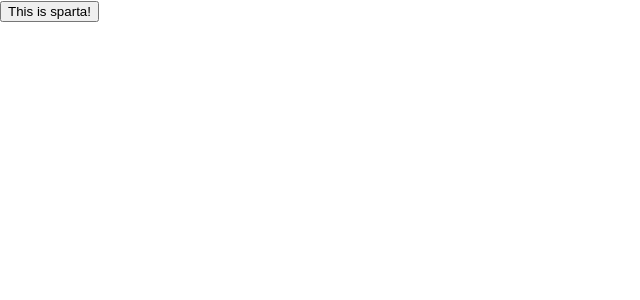
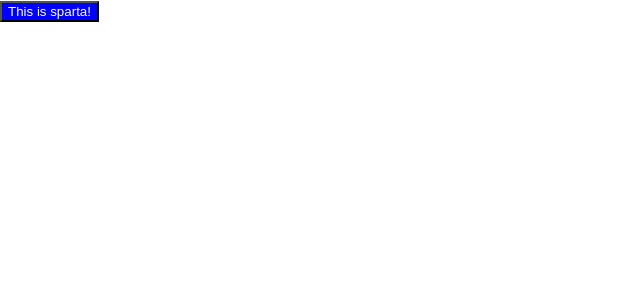
Before and after one commit to uriel-sf/lerna-poc, a React (Create React App) app: page / in a window 1280 px wide. Shown: the top 300 px of the page, without its empty margins (0-640 px from the left). Built offline with nearby package versions, Linux system fonts and the light colour scheme.

Commit message:
feat: Create ThemeProvider with default theme.

```diff
--- a/src/App.tsx
+++ b/src/App.tsx
@@ -1,8 +1,11 @@
 import React from 'react';
 import Button from './components/Button';
+import { ThemeProvider } from './components/Theme';
 
 function App() {
-  return <Button>This is sparta!</Button>;
+  return <ThemeProvider>
+    <Button>This is sparta!</Button>
+  </ThemeProvider>;
 }
 
 export default App;
--- a/src/components/Button/Button.tsx
+++ b/src/components/Button/Button.tsx
@@ -1,5 +1,8 @@
-import styled from 'styled-components';
+import { styled } from "../Theme";
 
-const Button = styled.button``;
+const Button = styled.button`
+    background-color: ${p => p.theme.colors.primary};
+    color: ${p => p.theme.colors.foreground}
+`;
 
 export default Button;
--- /dev/null
+++ b/src/components/Theme.tsx
@@ -0,0 +1,29 @@
+import React from 'react';
+import * as styledComponents from 'styled-components';
+
+export interface Theme {
+    colors: {
+        primary: string;
+        foreground: string;
+    }
+}
+
+const {
+    default: styled,
+    ThemeProvider: BaseThemeProvider
+} = styledComponents as styledComponents.ThemedStyledComponentsModule<Theme>;
+
+const defaultTheme: Theme = {
+    colors: {
+      primary: '#0000FF',
+      foreground: '#FFFFFF'
+    }
+};
+
+const ThemeProvider = (props: { children: any; theme?: Theme }) => {
+    const { children, theme = defaultTheme } = props;
+
+    return <BaseThemeProvider theme={theme}>{children}</BaseThemeProvider>
+};
+
+export { styled, ThemeProvider };
```
